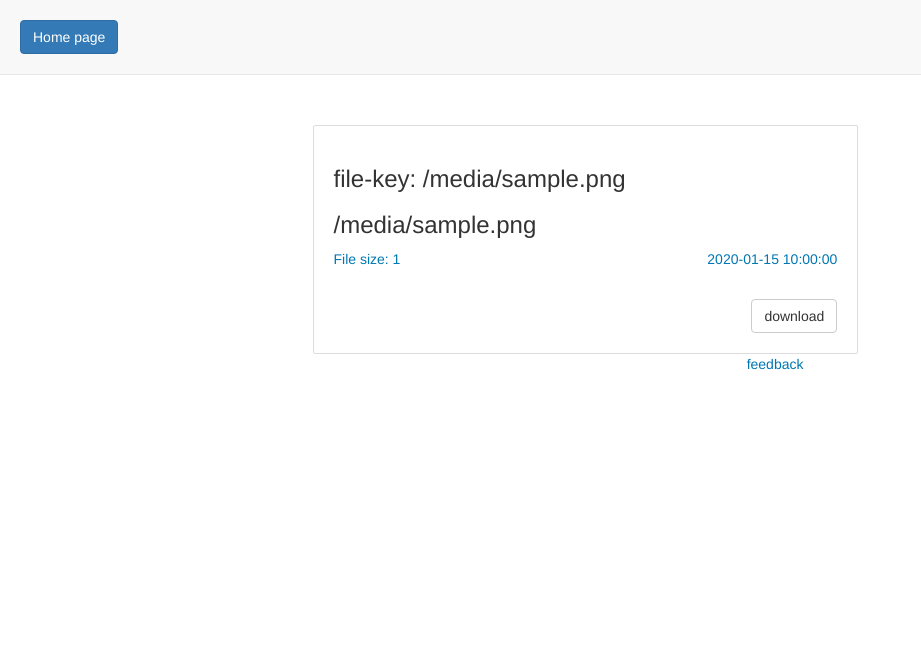
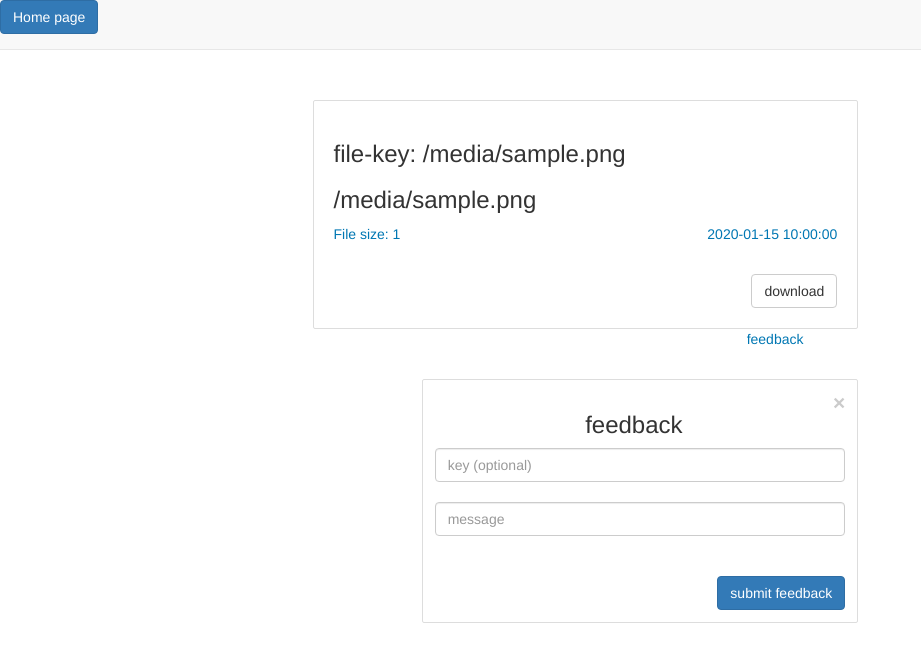
Before and after one commit to andreGarvin/zipShare, a Flask app: template templates/download.html in a window 1280 px wide. Shown: the top 662 px of the page, without its empty margins (0-921 px from the left). Run offline with Flask 2, Linux system fonts and the light colour scheme; the template is opened without the code that fills it: most values are stand-ins (such as "Sample title", 1, 10 or a date in 2020); some libraries are stand-ins or nearby versions.

Commit message:
some changes to the index file and the download file

```diff
--- a/static/main.css
+++ b/static/main.css
@@ -2,16 +2,17 @@
     margin-bottom: 0px;
 }
 
-.navbar h1 {
+.navbar h1, #login {
     color: #0077b3;
 }
 
-.navbar .btn {
+.navbar .zip {
     margin: 20px;
 }
 
 .group {
-  margin: 17px;
+    border-left: 1px solid #ddd;
+    padding: 20px;
 }
 
 .bin {
@@ -33,11 +34,16 @@
 }
 
 div p {
-    color: #0077b3;4
     cursor: pointer;
+    color: #0077b3;
+}
+
+div p:hover {
+    text-decoration: underline;
 }
 
 #feedback {
+    margin-bottom: 20px;
     margin-top: 20px;
     padding: 12px;
 }
--- a/templates/download.html
+++ b/templates/download.html
@@ -5,58 +5,7 @@
 
         <link rel="icon" href="https://blog.udemy.com/wp-content/uploads/2014/06/bigstock-Copyng-documents-from-folder-39049255-300x225.jpg" />
         <link rel="stylesheet" href="https://maxcdn.bootstrapcdn.com/bootstrap/3.3.7/css/bootstrap.min.css" integrity="sha384-BVYiiSIFeK1dGmJRAkycuHAHRg32OmUcww7on3RYdg4Va+PmSTsz/K68vbdEjh4u" crossorigin="anonymous" />
-        <!--<link rel="stylesheet" href="{{ url_for('static', filename='main.css') }}" type="text/css" />-->
-        <style type="text/css">
-            .navbar {
-                margin-bottom: 0px;
-            }
-
-            .navbar h1, #login {
-                color: #0077b3;
-            }
-
-            .navbar a {
-                margin: 20px;
-            }
-
-            .group {
-                border-left: 1px solid #ddd;
-                padding: 20px;
-            }
-
-            .bin {
-                background-color: #fff;
-                border: 1px solid #ddd;
-                border-radius: 2px;
-                margin-top: 50px;
-                padding: 20px;
-            }
-
-            .bin input {
-                margin-bottom: 20px;
-                margin-top: 10px
-            }
-
-
-            .bin .btn {
-                margin-top: 20px;
-            }
-
-            div p {
-                cursor: pointer;
-                color: #0077b3;
-            }
-
-            div p:hover {
-                text-decoration: underline;
-            }
-
-            #feedback {
-                margin-bottom: 50px;
-                margin-top: 20px;
-                padding: 12px;
-            }
-        </style>
+        <link rel="stylesheet" href="{{ url_for('static', filename='main.css') }}" type="text/css" />
     </head>
     <body>
 
@@ -78,7 +27,7 @@
                 </div>
 
                 <div class='col-xs-12 col-md-12'>
-                    <p @click='seen = !( seen )' class="col-md-offset-7 col-xs-offset-7">
+                    <p style='cursor: pointer' @click='seen = !( seen )' class="col-md-offset-7 col-xs-offset-7">
                         feedback
                     </p>
                 </div>
@@ -98,29 +47,6 @@
         </div>
 
         <script src='https://unpkg.com/vue/dist/vue.js'></script>
-        <script type="text/javascript">
-            var app = new Vue({
-                el: '#app',
-
-                data: {
-                    seen: false,
-                    feedback: {
-                        key: '',
-                        msg: ''
-                    }
-                },
-                methods: {
-                    send_feedback: function(){
-                        var app = this;
-                        // Send a POST request
-                        axios.post({
-                            method: 'post',
-                            url: '/feedback?key='+ app.feedback.key +'&msg=' + app.feedback.msg,
-                        });
-                    }
-                }
-            });
-
-        </script>
+        <script type="text/javascript" src='{{ ur_for('static', filename='script.js') }}'></script>
     </body>
 </html>
```
Also changed, not shown: static/script.js (+8 -9 lines), templates/index.html (+5 -95 lines).
